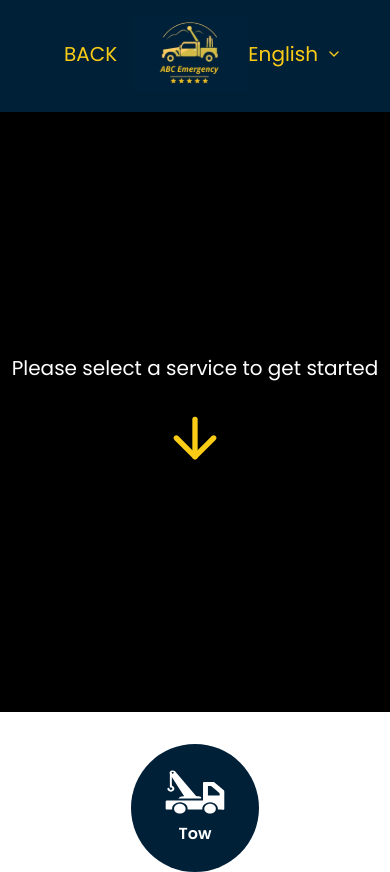
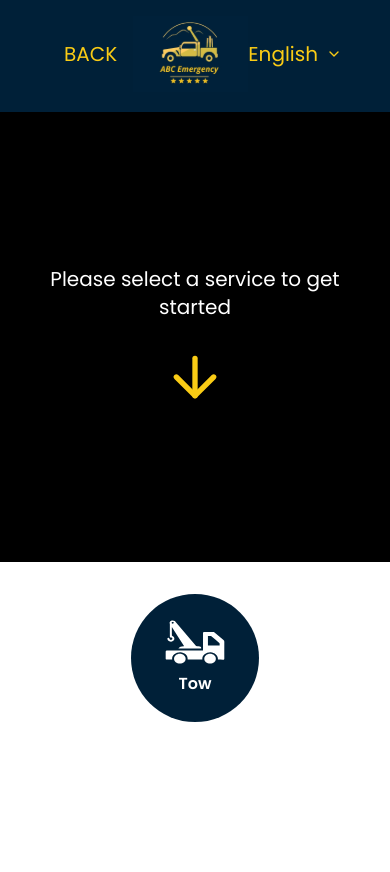
Before and after one commit to fahed-arshad/abc-customers, a Next.js app: page /en/jobs in a window 390 px wide. After the commit the page ends 844 px from the top, so only its background shows below. Built offline with nearby package versions, Linux system fonts and the light colour scheme.

Commit message:
fix mobile version styling issues

```diff
--- a/src/app/[locale]/jobs/form/(routes)/customer-information/page.tsx
+++ b/src/app/[locale]/jobs/form/(routes)/customer-information/page.tsx
@@ -101,7 +101,7 @@ function CustomerInformationPage() {
               <FormItem>
                 <FormLabel>{t('emailField.title')}</FormLabel>
                 <FormControl>
-                  <Input {...field} />
+                  <Input type="email" {...field} />
                 </FormControl>
                 <FormMessage />
               </FormItem>
--- a/src/app/[locale]/jobs/form/(routes)/find-me/page.tsx
+++ b/src/app/[locale]/jobs/form/(routes)/find-me/page.tsx
@@ -11,17 +11,19 @@ function FindMePage() {
   const t = useTranslations('form.findMePage');
 
   return (
-    <div className="bg-black h-[600px] flex flex-col items-center justify-center space-y-6 mb-8">
+    <div className="container bg-black">
+      <div className="h-[600px] flex flex-col items-center justify-center space-y-6 mb-8">
         <div className="flex flex-row items-center gap-10">
           <div className="space-y-4">
             <h1 className="text-white text-3xl font-semibold md:text-4xl">{t('title')}</h1>
-          <p className="text-white text-xl">{t('description')}</p>
+            <p className="text-white  md:text-xl">{t('description')}</p>
           </div>
           <Button size="lg" onClick={() => goToNextStep()}>
             {t('cta')}
           </Button>
         </div>
       </div>
+    </div>
   );
 }
 
--- a/src/app/[locale]/jobs/form/(routes)/tow-destination/page.tsx
+++ b/src/app/[locale]/jobs/form/(routes)/tow-destination/page.tsx
@@ -46,7 +46,7 @@ function TowDestinationPage() {
         <GoogleMap location={towDestination} onLocationChanged={onLocationChanged} />
 
         <GoogleMapAutocomplete
-          className="absolute top-28 left-1/2 transform -translate-x-1/2 -translate-y-1/2 w-[400px] rounded-lg z-10"
+          className="absolute top-28 left-1/2 transform -translate-x-1/2 -translate-y-1/2 w-[350px] md:w-[400px] rounded-lg z-10"
           location={towDestination}
           onLocationChanged={onLocationChanged}
         />
--- a/src/app/[locale]/jobs/form/(routes)/tow-location/page.tsx
+++ b/src/app/[locale]/jobs/form/(routes)/tow-location/page.tsx
@@ -46,7 +46,7 @@ function TowLocationPage() {
         <GoogleMap location={towLocation} onLocationChanged={onLocationChanged} />
 
         <GoogleMapAutocomplete
-          className="absolute top-28 left-1/2 transform -translate-x-1/2 -translate-y-1/2 w-[400px] rounded-lg z-10"
+          className="absolute top-28 left-1/2 transform -translate-x-1/2 -translate-y-1/2 w-[350px] md:w-[400px] rounded-lg z-10"
           location={towLocation}
           onLocationChanged={onLocationChanged}
         />
--- a/src/app/[locale]/jobs/page.tsx
+++ b/src/app/[locale]/jobs/page.tsx
@@ -9,9 +9,11 @@ function JobsPage() {
   const t = useTranslations('jobsPage');
   return (
     <div>
-      <div className="bg-black h-[600px] flex flex-col items-center justify-center space-y-6 mb-8">
-        <h1 className="text-white text-xl md:text-3xl">{t('title')}</h1>
-        <ArrowDown size={64} className="text-primary" />
+      <div className="bg-black h-[450px] md:h-[600px] flex items-center justify-center mb-8">
+        <div className="container flex flex-col items-center justify-center space-y-6">
+          <h1 className="text-center text-white text-xl md:text-3xl">{t('title')}</h1>
+          <ArrowDown size={64} className="text-primary" />
+        </div>
       </div>
 
       <Link href="/jobs/form/find-me">
```
Lines whose indentation alone changed are shown as unchanged.
